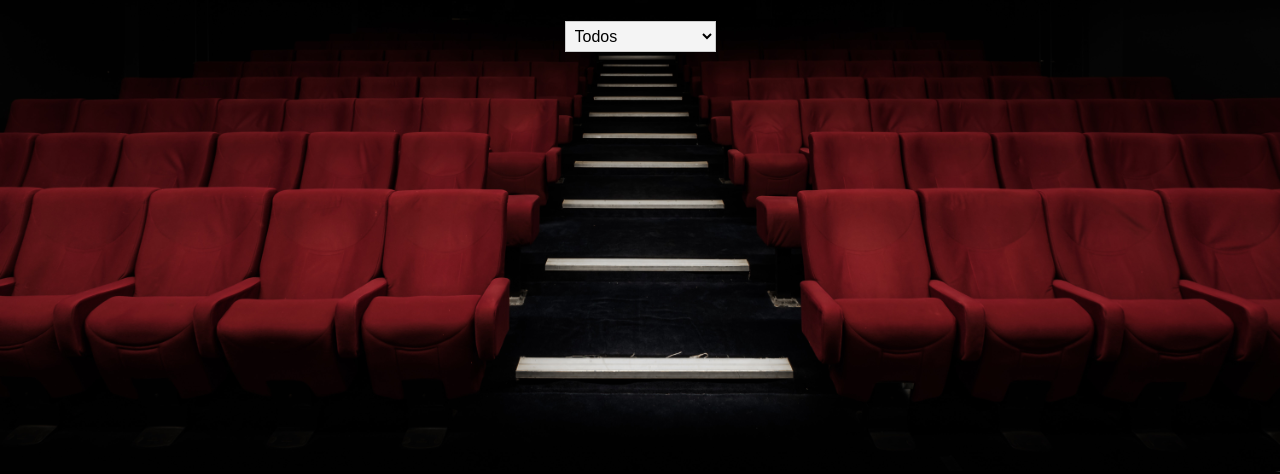
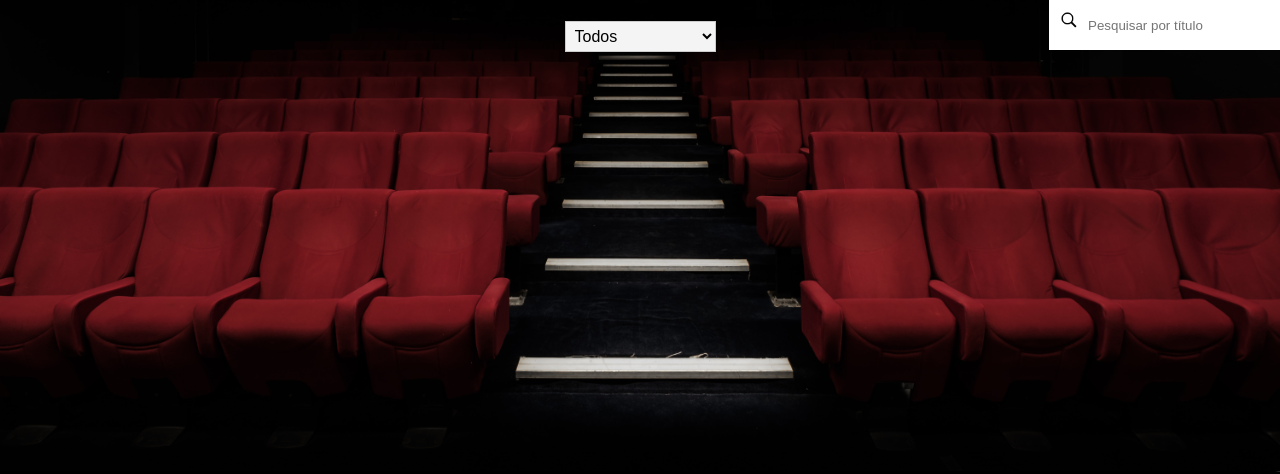
Before and after one commit to davigoncalvesbrito/Projeto_API, a website: page visual.html in a window 1280 px wide. Drawn offline with Linux system fonts and the light colour scheme; no server answers.

Commit message:
Adicionei o filtro de pesquisa pelo Nome do filme e melhorias gerais no CSS

```diff
--- a/Style.css
+++ b/Style.css
@@ -1,6 +1,6 @@
 /* Estilos para o corpo da página */
 body {
-  background-image: url("./felix-mooneeram-evlkOfkQ5rE-unsplash.jpg");/* clênio*/
+  background-image: url("./img/felix-mooneeram-evlkOfkQ5rE-unsplash.jpg");/* clênio*/
   background-position: center;
   background-size: cover;
   font-family: Arial, sans-serif;
@@ -86,12 +86,25 @@ header {
   justify-content: center; /* Centraliza verticalmente */
   text-align: center;
 }
+.pesquisa-container {
+  position: fixed;
+  top: 0;
+  right: 0;
+  padding: 10px;
+  background-color: #fff;
+}
 
+#pesquisa {
+  padding: 5px;
+  border: none;
+  border-bottom: 2px solid #ffffff;
+}
 
-
-
-
-
+#pesquisa-icon {
+  width: 20px; /* Ajuste o tamanho desejado */
+  height: 20px; /* Ajuste o tamanho desejado */
+  cursor: pointer;
+}
 
 
 
--- a/index.js
+++ b/index.js
@@ -4,14 +4,16 @@ fetch('http://localhost:3000/filmes')
   .then(body => {
     const listaFilmes = document.getElementById('lista-filmes'); // Obtém a lista de filmes na página
     const categoriaSelect = document.getElementById('categoria'); // Obtém o seletor de categoria
+    const pesquisaInput = document.getElementById('pesquisa'); // Obtém o campo de pesquisa
 
-    // Adiciona um ouvinte de evento para o seletor de categoria
+    // Event listener para mudança de categoria
     categoriaSelect.addEventListener('change', () => {
       const categoriaSelecionada = categoriaSelect.value; // Obtém a categoria selecionada
+      const termoPesquisa = pesquisaInput.value.toLowerCase();
       listaFilmes.innerHTML = ''; // Limpa a lista de filmes para atualização
       const anoAtual = new Date().getFullYear(); // Obtém o ano atual
 
-      // Função para classificar os filmes por título
+      // Função para classificar os filmes por título em ordem alfabetica
       const ordenarPorTitulo = (a, b) => {
         return a.titulo.localeCompare(b.titulo);
       };
@@ -22,8 +24,8 @@ fetch('http://localhost:3000/filmes')
       body.forEach(filme => {
         // Verifica se o filme se encaixa nos critérios da categoria ou lançamento
         if ((categoriaSelecionada === 'Todos' || filme.genero === categoriaSelecionada) ||
-            (categoriaSelecionada === 'Lancamentos' && anoAtual - filme.lancamento <= 1)){
-
+          (categoriaSelecionada === 'Lancamentos' && anoAtual - filme.lancamento <= 1)) {
+          if (filme.titulo.toLowerCase().includes(termoPesquisa)) { // Filtro por título
             // Cria um elemento de lista para exibir informações do filme
             const filmeItem = document.createElement('li');
             filmeItem.innerHTML = `
@@ -33,16 +35,23 @@ fetch('http://localhost:3000/filmes')
               <p><strong>Gênero:</strong> ${filme.genero}</p>
               <p><strong>Descrição:</strong>${filme.descricao}</p>
               <a href="${filme.ondeAssistir}" target="_blank" class="assistir-link">
-            <img src="https://static.vecteezy.com/system/resources/previews/001/200/436/non_2x/music-player-button-play-png.png" class="netflix-icon">
+                <img src="./img/100213_windows_media_player_icon.png" class="netflix-icon">
               </a>
             `;
             // Adiciona o elemento de lista à lista de filmes na página
             listaFilmes.appendChild(filmeItem);
           }
+        }
       });
+    });
+
+    // Event listener para pesquisa por título ao digitar no campo
+    pesquisaInput.addEventListener('input', () => {
+      categoriaSelect.dispatchEvent(new Event('change')); // Ativa o filtro de categoria com base na pesquisa
     });
 
     // Dispara o evento de mudança de categoria para preencher a lista inicialmente
     categoriaSelect.dispatchEvent(new Event('change'));
+
   })
-  .catch(error => console.error(error,"SERVIDOR DA API NÃO RESPONDEU")); // Trata erros na requisição
+  .catch(error => console.error(error, "SERVIDOR DA API NÃO RESPONDEU")); // Trata erros na requisição
--- a/visual.html
+++ b/visual.html
@@ -4,6 +4,8 @@
   <title>Lista de Filmes</title>
   <link rel="stylesheet" type="text/css" href="./Style.css">
   <link rel="stylesheet" href="https://cdnjs.cloudflare.com/ajax/libs/font-awesome/6.0.0-beta3/css/all.min.css" integrity="sha384-xplnqmnx8ajJdw8nY2eh4xq1Q9f0FSC6CzAA1j1EqJgV3w8lO2nq9tB4sDe3Mym+R" crossorigin="anonymous">
+
+
 
 
 </head>
@@ -13,7 +15,6 @@
 
     <label for="categoria"></label>
     <select id="categoria" >
-
         <option value="Todos">Todos</option>
         <option value="Drama">Drama</option>
         <option value="Ficção Científica">Ficção Científica</option>
@@ -24,10 +25,14 @@
         <option value="Comédia">Comedia</option>
         <option value="Família">Familia</option>
         <option value="Lancamentos">Lançamentos</option>
+    </select>
+
+    <div class="pesquisa-container">
+      <img src="./img/211817_search_strong_icon.png" alt="Pesquisar" id="pesquisa-icon">
+      <input type="text" id="pesquisa" placeholder="Pesquisar por título">
+    </div>
 
 
-
-    </select>
 
 
     <ul id="lista-filmes">
```
Also changed, not shown: img/100213_windows_media_player_icon.png (added), img/211817_search_strong_icon.png (added), img/4213480_play_controls_button_circle_media_icon.png (added), img/felix-mooneeram-evlkOfkQ5rE-unsplash.jpg (renamed from felix-mooneeram-evlkOfkQ5rE-unsplash.jpg), img/iconePlayer.png (added). Lines whose indentation alone changed are shown as unchanged.
